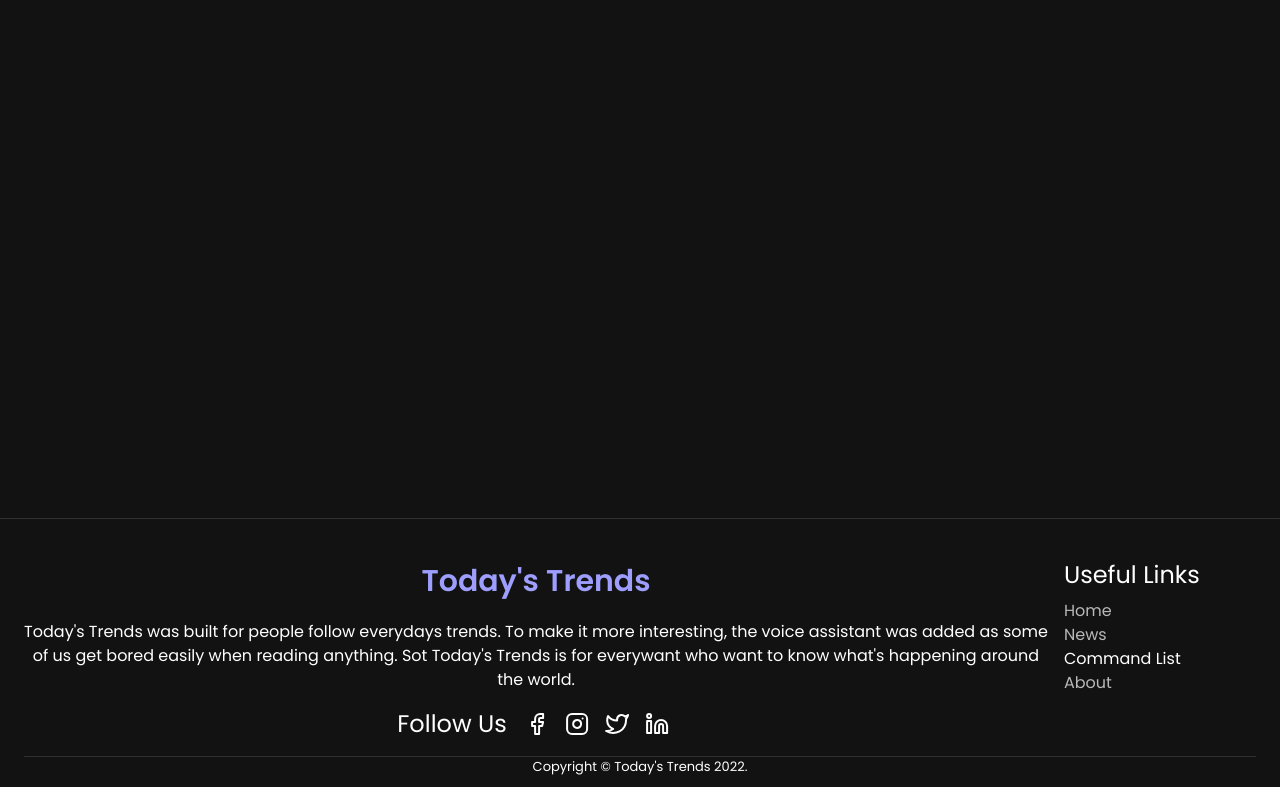
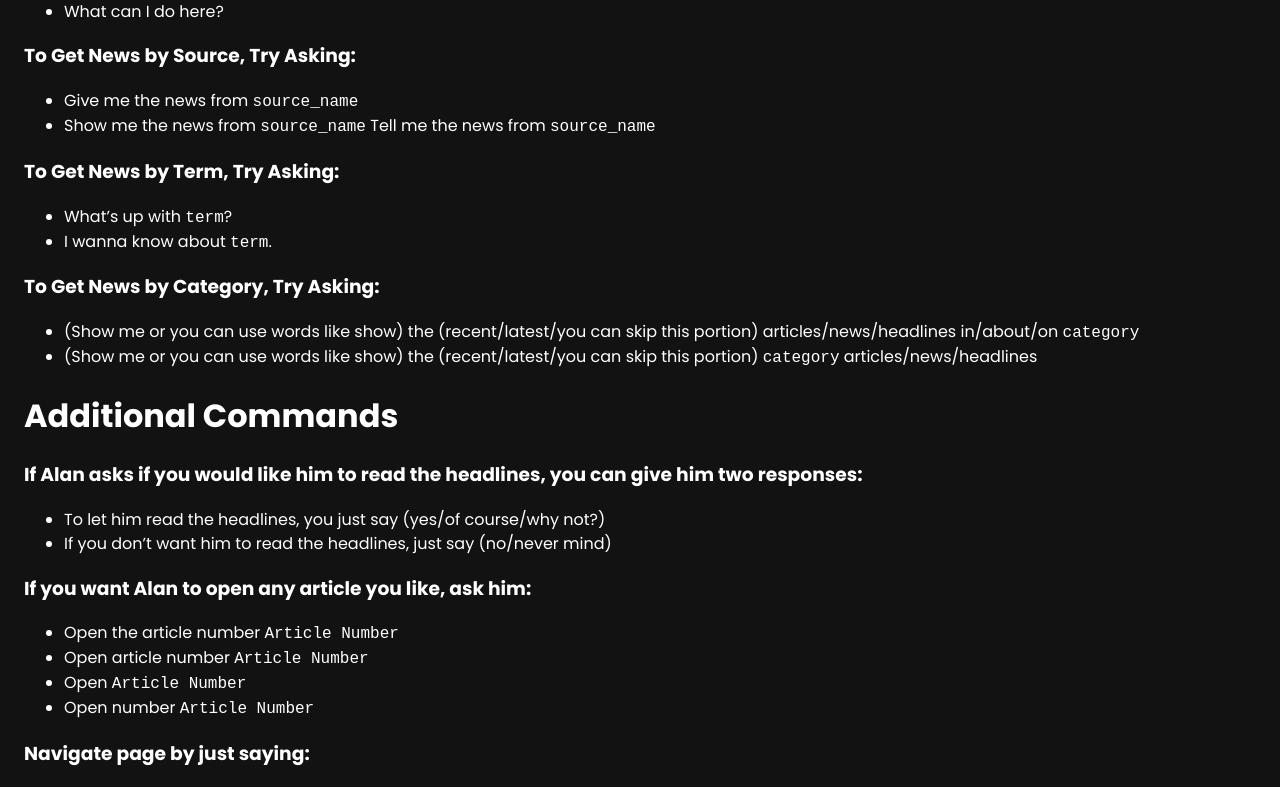
Before and after one commit to prosenjit-singha/todays-trends-v2.0, a React (Create React App) app: page /command-list in a window 1280 px wide. Shown: the part 306-1093 px from the top of the page. Built offline with nearby package versions, Linux system fonts and the light colour scheme.

Commit message:
hero and sub section max width added

```diff
--- a/src/components/Footer/index.tsx
+++ b/src/components/Footer/index.tsx
@@ -9,6 +9,7 @@
   borderTop: `1px solid ${theme.palette.divider}`,
   padding: 24,
   paddingBottom: 8,
+  paddingInline: "max(16px, calc((100vw - 1280px)/2))",
 }));
 
 function Footer() {
--- a/src/components/Navbar/index.tsx
+++ b/src/components/Navbar/index.tsx
@@ -16,6 +16,7 @@
     <AppBar
       sx={{
         bgcolor: (props) => lighten(props.palette.background.paper, 0.025),
+        px: "calc((100vw - 1280px)/2)",
       }}
     >
       <Toolbar
--- a/src/components/styled/containers.ts
+++ b/src/components/styled/containers.ts
@@ -2,6 +2,8 @@
 
 export const Main = styled("main")(({ theme }) => ({
   width: "100%",
+  maxWidth: "1280px",
+  marginInline: "auto",
   minHeight: "calc(100vh - 64px)",
   [theme.breakpoints.up("sm")]: {
     marginTop: "64px",
--- a/src/pages/CommandList/commands.md
+++ b/src/pages/CommandList/commands.md
@@ -1 +1,46 @@
 # ADDITIONAL COMMANDS
+
+## Normal Commands
+
+### To Know About the Project, Try Asking
+
+- What does this webpage do?
+- What can I do here?
+
+### To Get News by Source, Try Asking:
+
+- Give me the news from `source_name`
+- Show me the news from `source_name`
+  Tell me the news from `source_name`
+
+### To Get News by Term, Try Asking:
+
+- What’s up with `term`?
+- I wanna know about `term`.
+
+### To Get News by Category, Try Asking:
+
+- (Show me or you can use words like show) the (recent/latest/you can skip this portion) articles/news/headlines in/about/on `category`
+- (Show me or you can use words like show) the (recent/latest/you can skip this portion) `category` articles/news/headlines
+
+# Additional Commands
+
+### If Alan asks if you would like him to read the headlines, you can give him two responses:
+
+- To let him read the headlines, you just say (yes/of course/why not?)
+- If you don’t want him to read the headlines, just say (no/never mind)
+
+### If you want Alan to open any article you like, ask him:
+
+- Open the article number `Article Number`
+- Open article number `Article Number`
+- Open `Article Number`
+- Open number `Article Number`
+
+### Navigate page by just saying:
+
+- Go to the (home | news | command-list | about) page
+- Go back
+- Back
+- Go forward
+- Go backward
--- a/src/pages/Home/HeroSection.tsx
+++ b/src/pages/Home/HeroSection.tsx
@@ -69,9 +69,10 @@
 
 // Styles
 
-const Container = styled(Swiper)((props) => ({
+const Container = styled(Swiper)(({ theme }) => ({
   width: "100%",
   maxHeight: "300px",
+  maxWidth: "1232px",
 }));
 
 const Banner = styled(SwiperSlide)(({ theme }) => ({
--- a/src/pages/Home/SubscribeSection.tsx
+++ b/src/pages/Home/SubscribeSection.tsx
@@ -20,7 +20,9 @@
       sx={({ palette }) => ({
         py: 4,
         px: [2, 3],
-        mt: 2,
+        my: 2,
+        mx: "auto",
+        maxWidth: "1232px",
         bgcolor:
           palette.mode === "dark"
             ? lighten(palette.background.paper, 0.035)
--- a/src/styles/globalStyles.tsx
+++ b/src/styles/globalStyles.tsx
@@ -40,11 +40,11 @@
       ? "rgba(255,255,255,0.25)"
       : "rgba(0,0,0,0.25)"};
   }
-  ::-webkit-scrollbar-track {
-  }
   ::-webkit-scrollbar-thumb {
     border-radius: 10px;
-    background-color: rgba(255, 255, 255, 0.25);
+    background-color: ${theme.palette.mode === "dark"
+      ? "rgba(255,255,255,0.25)"
+      : "rgba(0,0,0,0.25)"};
   }
   ::-webkit-scrollbar-thumb:hover {
     background-color: rgba(255, 255, 255, 0.5);
```
